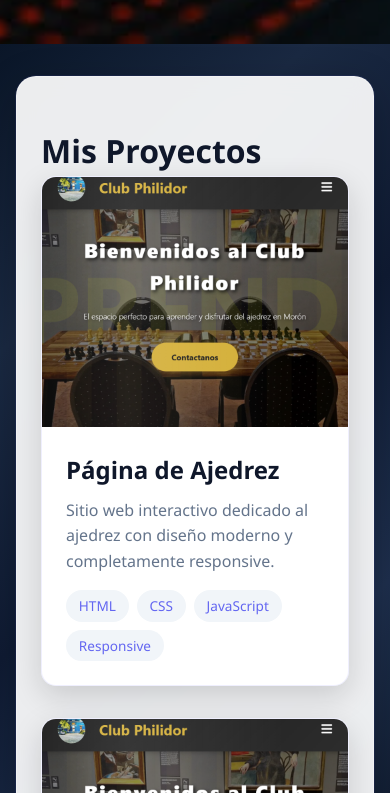
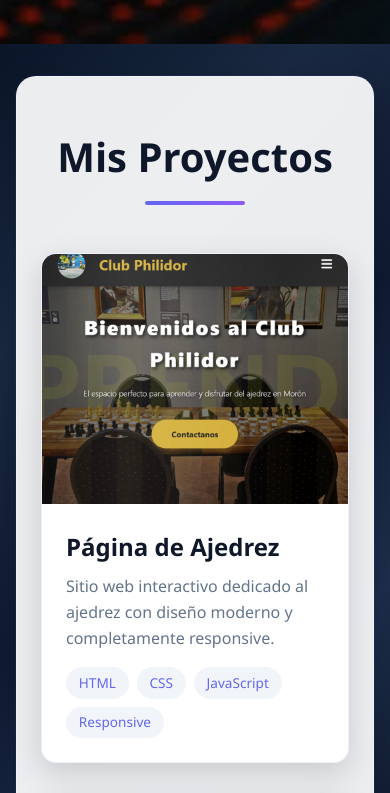
Before and after one commit to Gonzalo-Amarilla/Pagina-portfolio, a plain HTML site: page index.html in a window 390 px wide. Shown: the part 800-1593 px from the top of the page. Drawn offline with Linux system fonts and the light colour scheme.

Commit message:
proyectos2

```diff
--- a/styles.css
+++ b/styles.css
@@ -666,9 +666,24 @@ footer::before {
     font-size: 1rem;
   }
 
-  .section-title {
-    font-size: 2rem;
-  }
+.section-title {
+  text-align: center;
+  font-size: 2.5rem;
+  margin-bottom: 3rem;
+  position: relative;
+  padding-bottom: 1rem;
+}
+.section-title::after {
+  content: "";
+  position: absolute;
+  bottom: 0;
+  left: 50%;
+  transform: translateX(-50%);
+  width: 100px;
+  height: 4px;
+  background: linear-gradient(135deg, var(--primary), var(--secondary));
+  border-radius: 2px;
+}
 
   .projects-grid,
   .services-grid,
@@ -692,6 +707,23 @@ footer::before {
     padding: 3rem 1.5rem;
   }
 }
+.project-card {
+  background: rgba(255, 255, 255, 0.98);
+  border-radius: 15px;
+  overflow: hidden;
+  box-shadow: 0 10px 30px rgba(0, 0, 0, 0.15);
+  transition: transform 0.3s, box-shadow 0.3s;
+  cursor: pointer;
+  border: 1px solid rgba(99, 102, 241, 0.1);
+  height: 100%; /* Agregar esto */
+  display: flex; /* Agregar esto */
+  flex-direction: column; /* Agregar esto */
+}
+
+.project-content {
+  padding: 1.5rem;
+  flex: 1; /* Agregar esto para que el contenido se expanda */
+}
 
 /* Scroll reveal */
 /* Scroll reveal */
```
